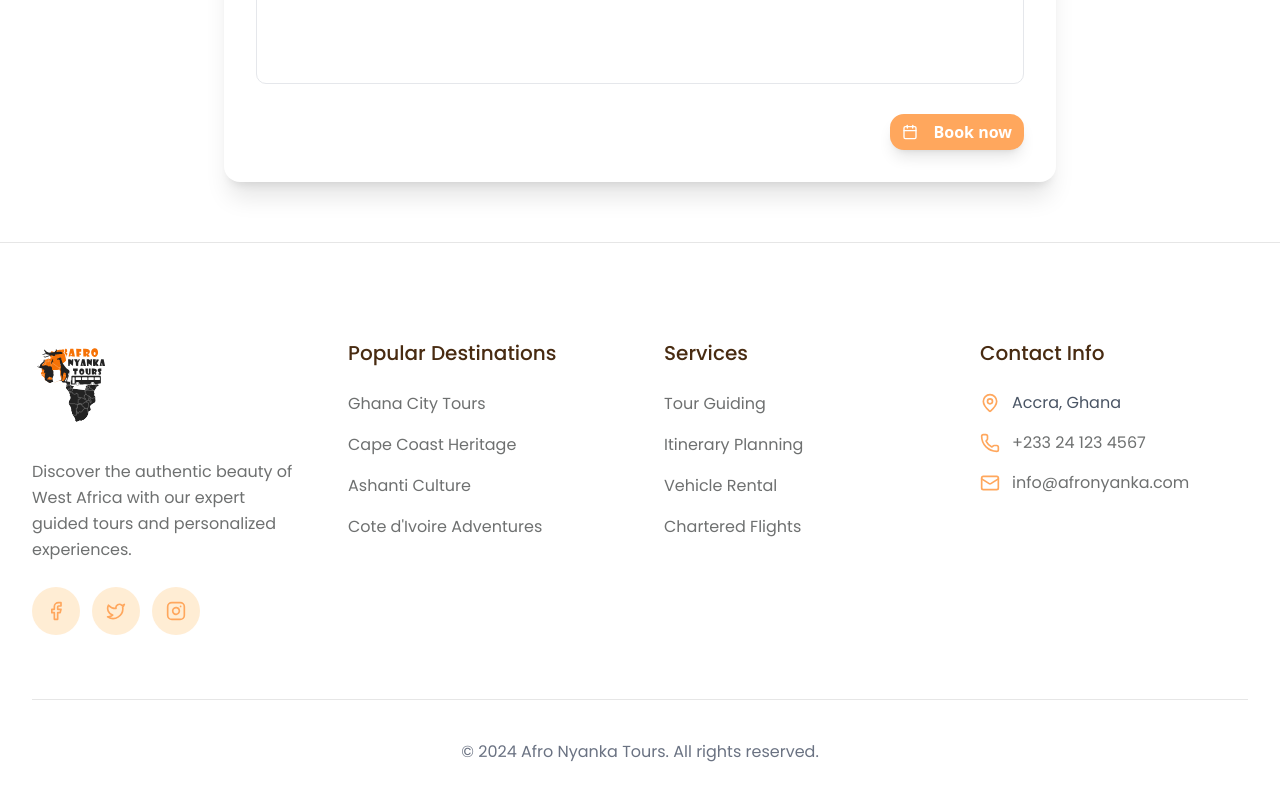
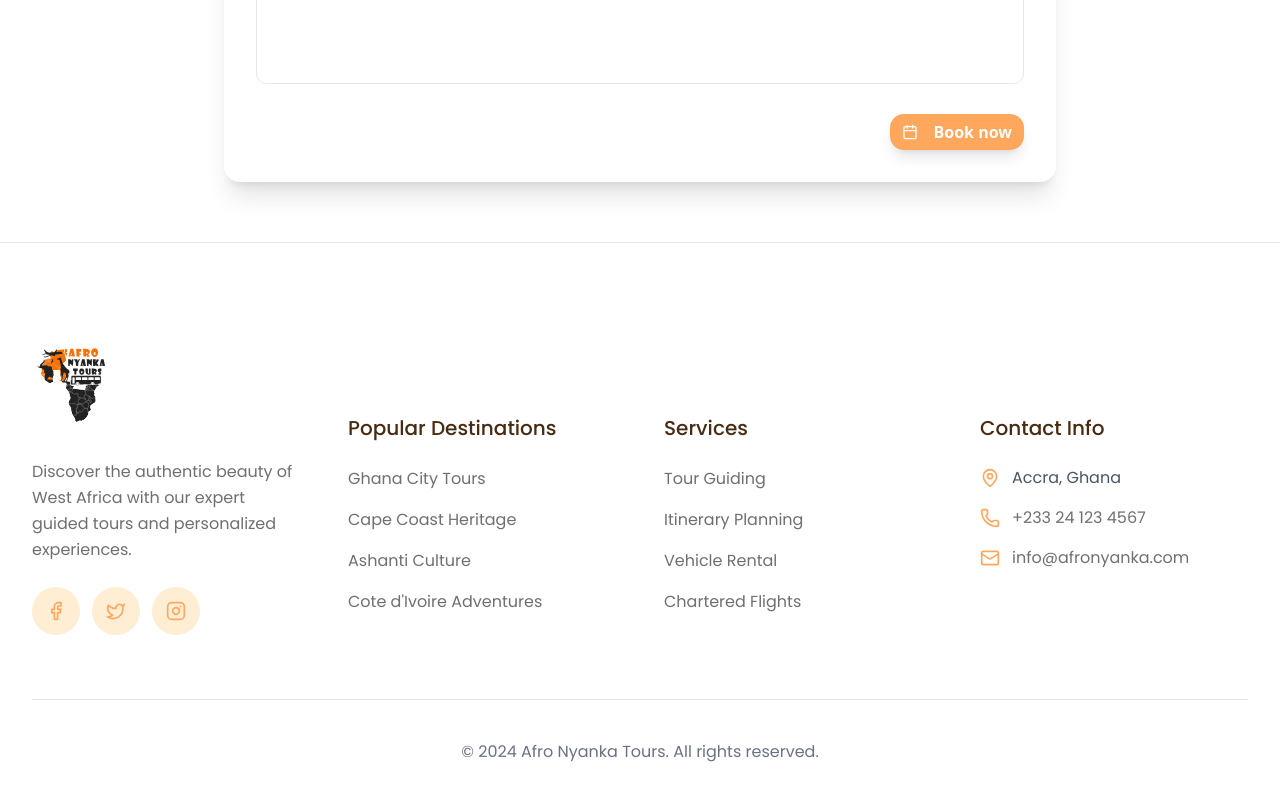
Before and after one commit to Milly1620/Afro-Nyanka-Tours-frontend, a React (Vite) app: page /booking in a window 1280 px wide. Shown: the part 790-1590 px from the top of the page. Built offline with nearby package versions, Linux system fonts and the light colour scheme.

Commit message:
Update Footer component to adjust grid item alignment from 'items-start' to 'items-baseline' for improved layout consistency.

```diff
--- a/src/components/layout/Footer.tsx
+++ b/src/components/layout/Footer.tsx
@@ -12,7 +12,7 @@
   return (
     <footer className="py-5 md:py-10 lg:py-24 border-t border-[#E6E6E6] text-[#6E7070] bg-white">
       <div className="max-w-7xl mx-auto px-4 sm:px-6 lg:px-8">
-        <div className="grid grid-cols-1 sm:grid-cols-2 lg:grid-cols-4 gap-8 lg:gap-12 items-start">
+        <div className="grid grid-cols-1 sm:grid-cols-2 lg:grid-cols-4 gap-8 lg:gap-12 items-baseline">
           {/* Company Info - Left Column */}
           <div className="sm:col-span-2 lg:col-span-1">
             <div className="flex items-center mb-6">
```
